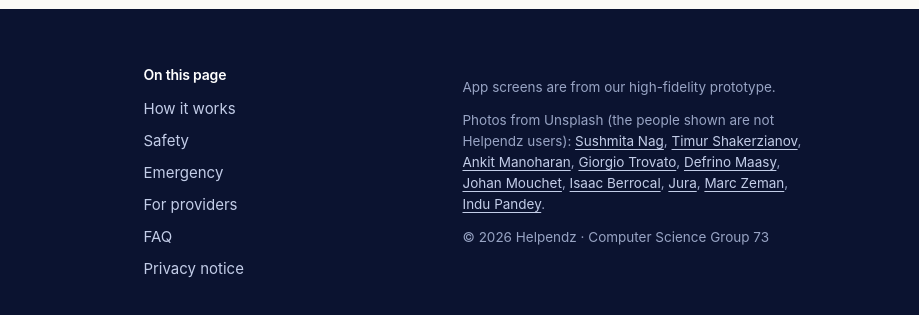
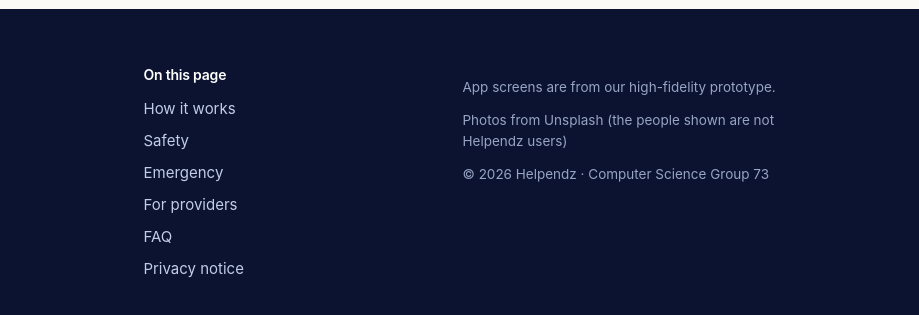
Before and after one commit to abenaja-s/HelpEndz_Service_Provider_App, a plain HTML site: page index.html in a window 1280 px wide. Shown: the part 8734-9049 px from the top of the page, 361-1280 px from the left. Drawn offline with Linux system fonts and the light colour scheme; a web font is replaced by a local one.

Commit message:
Update index.html

```diff
--- a/index.html
+++ b/index.html
@@ -307,7 +307,6 @@ if(l==='si'||l==='ta'){d.setAttribute('lang',l);d.classList.add('i18n-pending');
         <label for="f-area" data-i18n="wl.area">Your area</label>
         <select id="f-area" name="area">
           <option value="Kalmunai" data-i18n="wl.kal">Kalmunai</option>
-          <option value="Nintavur" data-i18n="wl.nin">Nintavur</option>
           <option value="Other" data-i18n="wl.oth">Somewhere else</option>
         </select>
       </div>
@@ -343,7 +342,7 @@ if(l==='si'||l==='ta'){d.setAttribute('lang',l);d.classList.add('i18n-pending');
     </nav>
     <div class="foot-small">
       <p data-i18n="ft.screens">App screens are from our high-fidelity prototype.</p>
-      <p><span data-i18n="ft.credit">Photos from Unsplash (the people shown are not Helpendz users)</span>: <a href="https://unsplash.com/photos/jmTuwazuRB8" rel="noopener">Sushmita Nag</a>, <a href="https://unsplash.com/photos/VAGbjhkxg6I" rel="noopener">Timur Shakerzianov</a>, <a href="https://unsplash.com/photos/GqHIevKIl7U" rel="noopener">Ankit Manoharan</a>, <a href="https://unsplash.com/photos/5TXz228u4eo" rel="noopener">Giorgio Trovato</a>, <a href="https://unsplash.com/photos/eJ3TTxG-CmE" rel="noopener">Defrino Maasy</a>, <a href="https://unsplash.com/photos/eEiYhXX9aNE" rel="noopener">Johan Mouchet</a>, <a href="https://unsplash.com/photos/tQ3yGo-oX20" rel="noopener">Isaac Berrocal</a>, <a href="https://unsplash.com/photos/Hqeb3fCo_MY" rel="noopener">Jura</a>, <a href="https://unsplash.com/photos/SiC0S5Jx7Bw" rel="noopener">Marc Zeman</a>, <a href="https://unsplash.com/photos/3wacD2E3b-I" rel="noopener">Indu Pandey</a>.</p>
+      <p><span data-i18n="ft.credit">Photos from Unsplash (the people shown are not Helpendz users)</span></p>
       <p data-i18n="ft.copy">© 2026 Helpendz · Computer Science Group 73</p>
     </div>
   </div>
```
